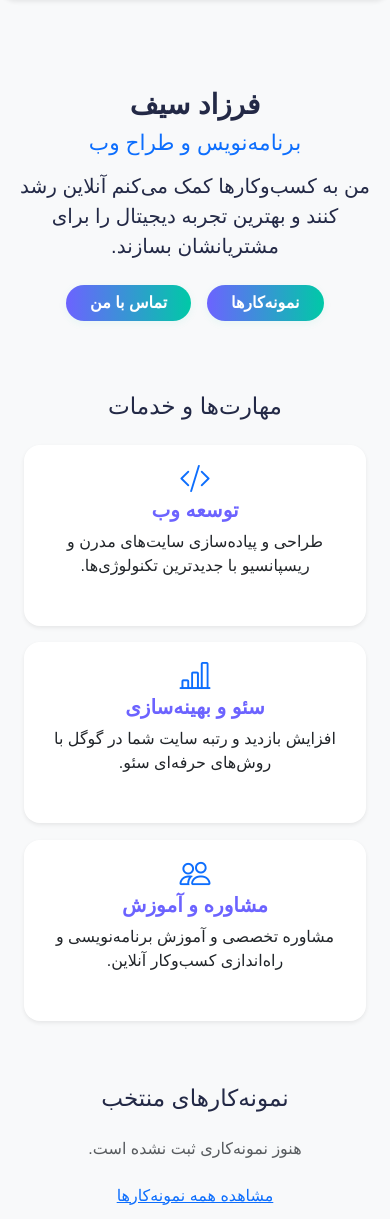
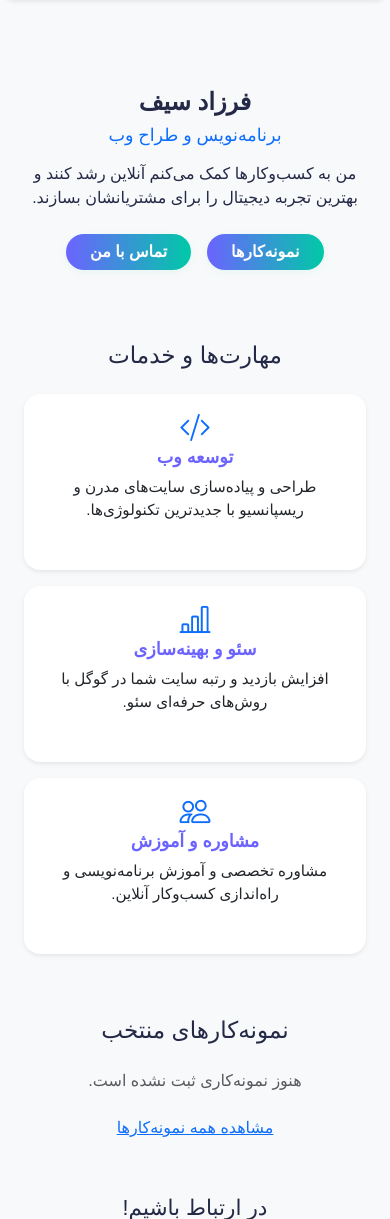
Before and after one commit to Fiesdazraf/safecode, a Django app: page / in a window 390 px wide. Shown: the part 73-1292 px from the top of the page. Run offline with Django 5.2, Linux system fonts and the light colour scheme; some web fonts are replaced.

Commit message:
making website more mobile friendly and more responsive

```diff
--- a/main/static/main/style.css
+++ b/main/static/main/style.css
@@ -219,6 +219,27 @@ footer, .site-footer {
     .contact-form {
         padding: 1.2rem 0.7rem;
     }
+    .social-btn {
+        width: 40px;
+        height: 40px;
+        font-size: 1.3rem;
+        margin: 0 4px;
+    }
+    .hero-section h1 {
+        font-size: 1.5rem;
+    }
+    .hero-section h4 {
+        font-size: 1.1rem;
+    }
+    .hero-section .lead {
+        font-size: 1rem;
+    }
+    .card-title {
+        font-size: 1.1rem;
+    }
+    .card-text {
+        font-size: 0.95rem;
+    }
 }
 
 
--- a/main/templates/main/home.html
+++ b/main/templates/main/home.html
@@ -57,7 +57,7 @@
         {% for item in items|slice:':3' %}
         <div class="col-12 col-md-4 mb-3">
             <div class="card h-100 border-0 shadow-sm portfolio-card">
-                <img src="{{ item.image.url }}" class="card-img-top" alt="{{ item.title }}">
+                <img src="{{ item.image.url }}" class="card-img-top img-fluid" alt="{{ item.title }}">
                 <div class="card-body">
                     <h5 class="card-title">{{ item.title }}</h5>
                     <p class="card-text">{{ item.description|truncatechars:60 }}</p>
```
